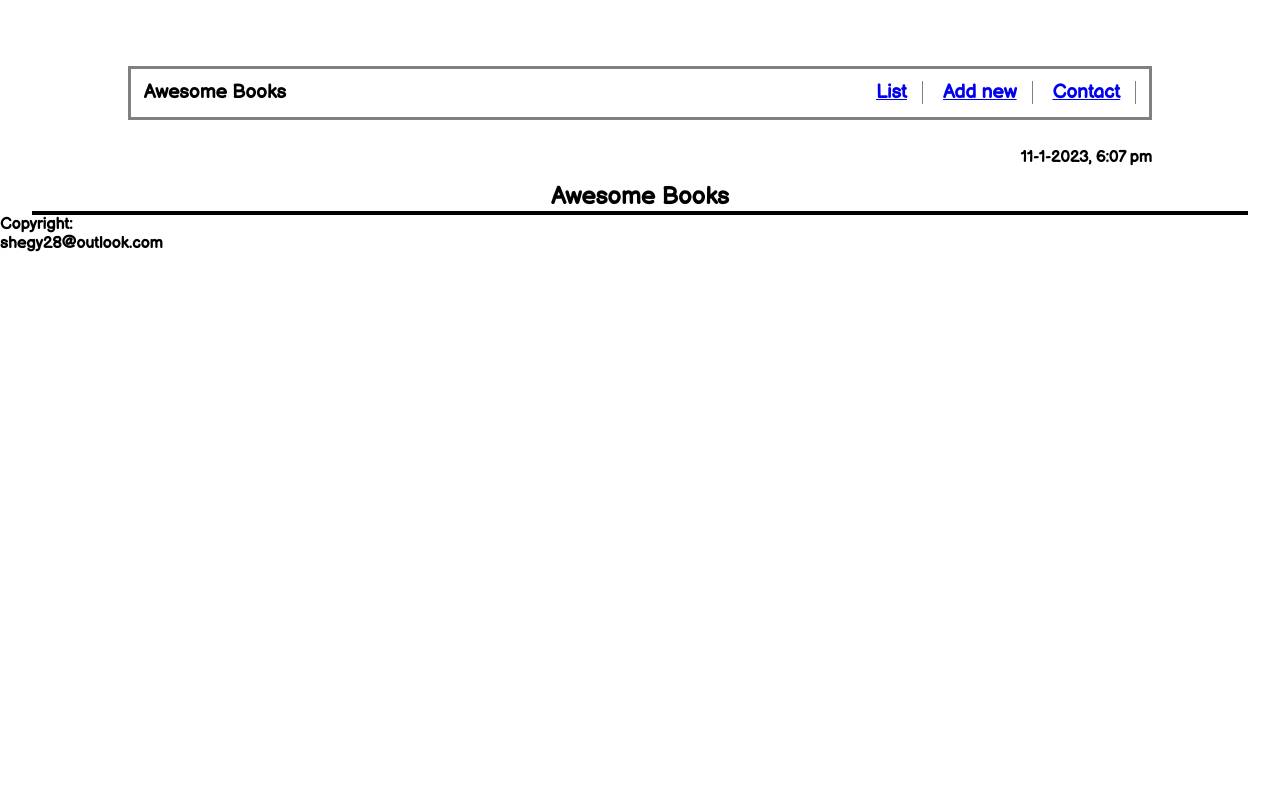
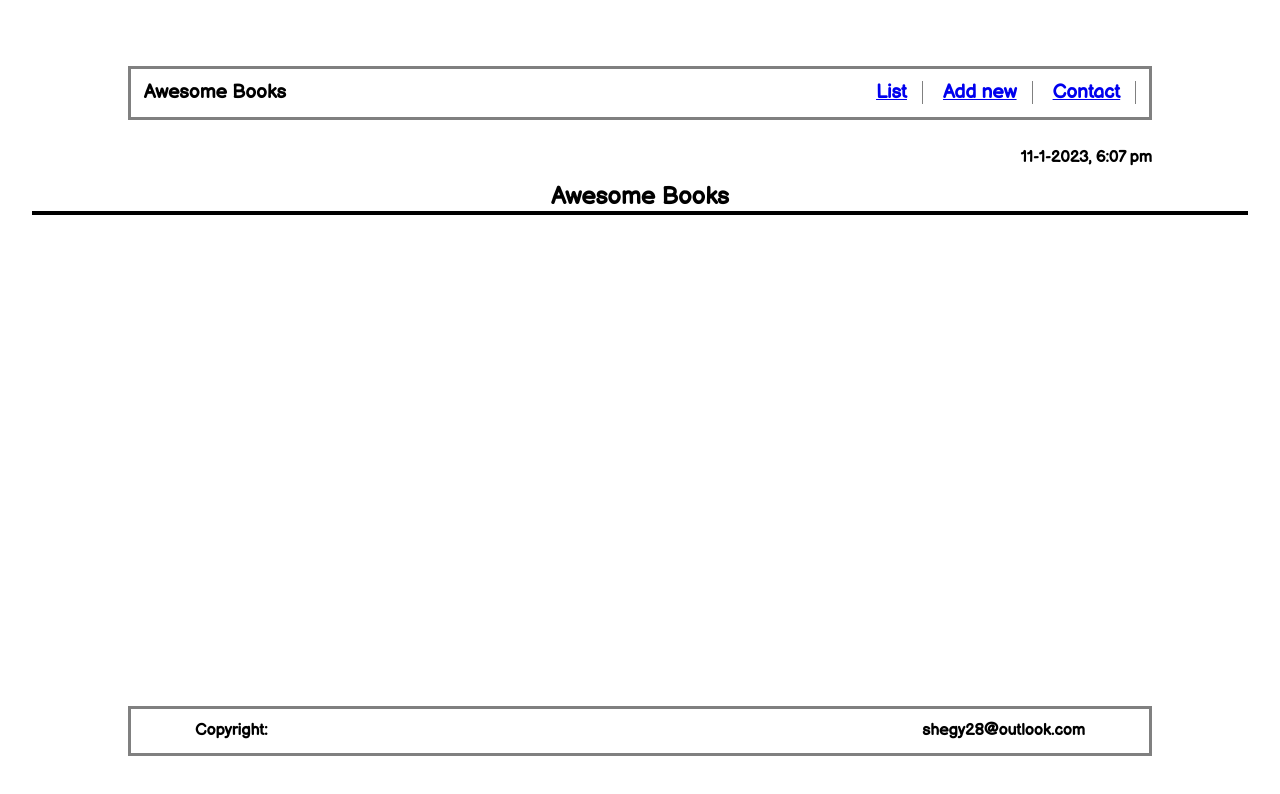
Before and after one commit to RaphDasilva/Awesome-books, a website: page index.html in a window 1280 px wide. Drawn offline with Linux system fonts and the light colour scheme.

Commit message:
Add style for footer

```diff
--- a/style.css
+++ b/style.css
@@ -15,6 +15,7 @@
   flex-direction: column;
   gap: 15px;
   padding-top: 2.5rem;
+  height: 85vh;
 }
 
 h1 {
@@ -130,3 +131,12 @@ li {
   flex-direction: row-reverse;
   margin: 0 10%;
 }
+
+footer {
+  display: flex;
+  justify-content: space-between;
+  padding: 1% 5%;
+  border: gray solid;
+  margin: 2% 10%;
+  gap: 20px;
+}
```
